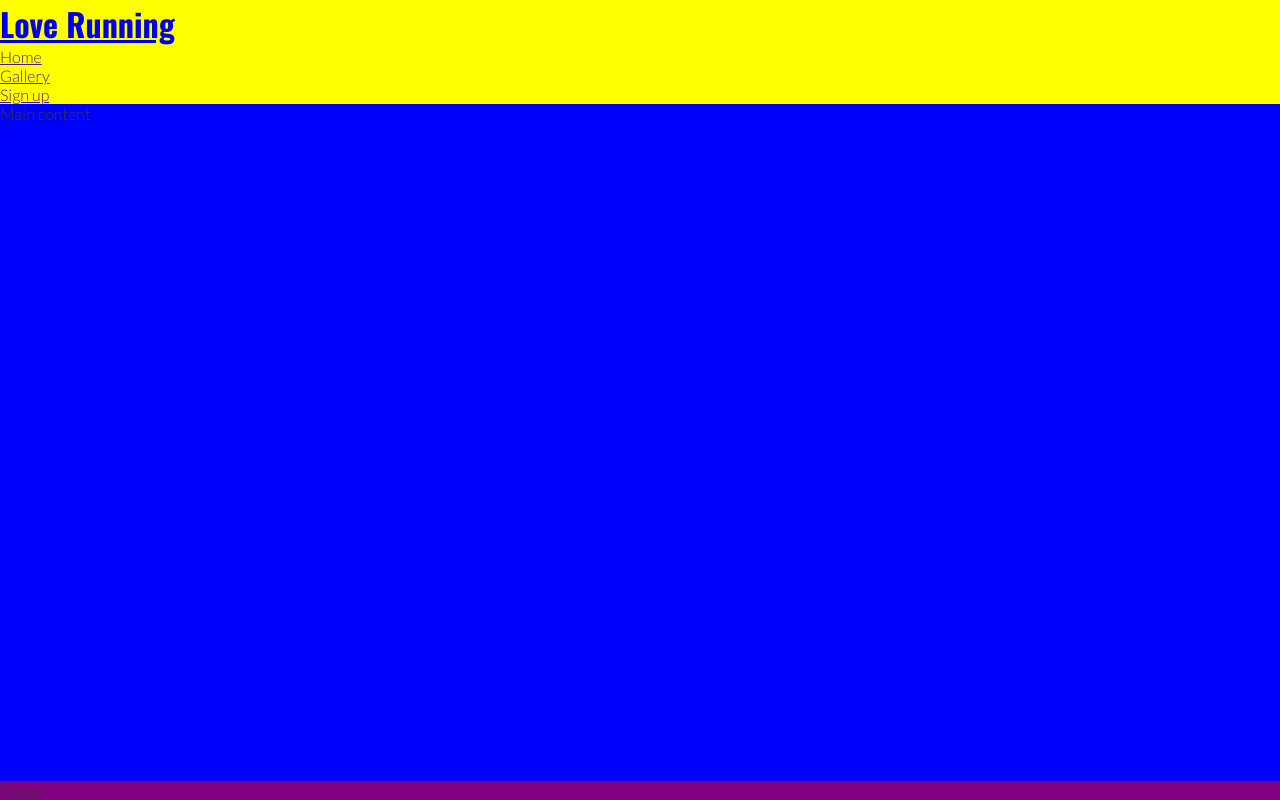
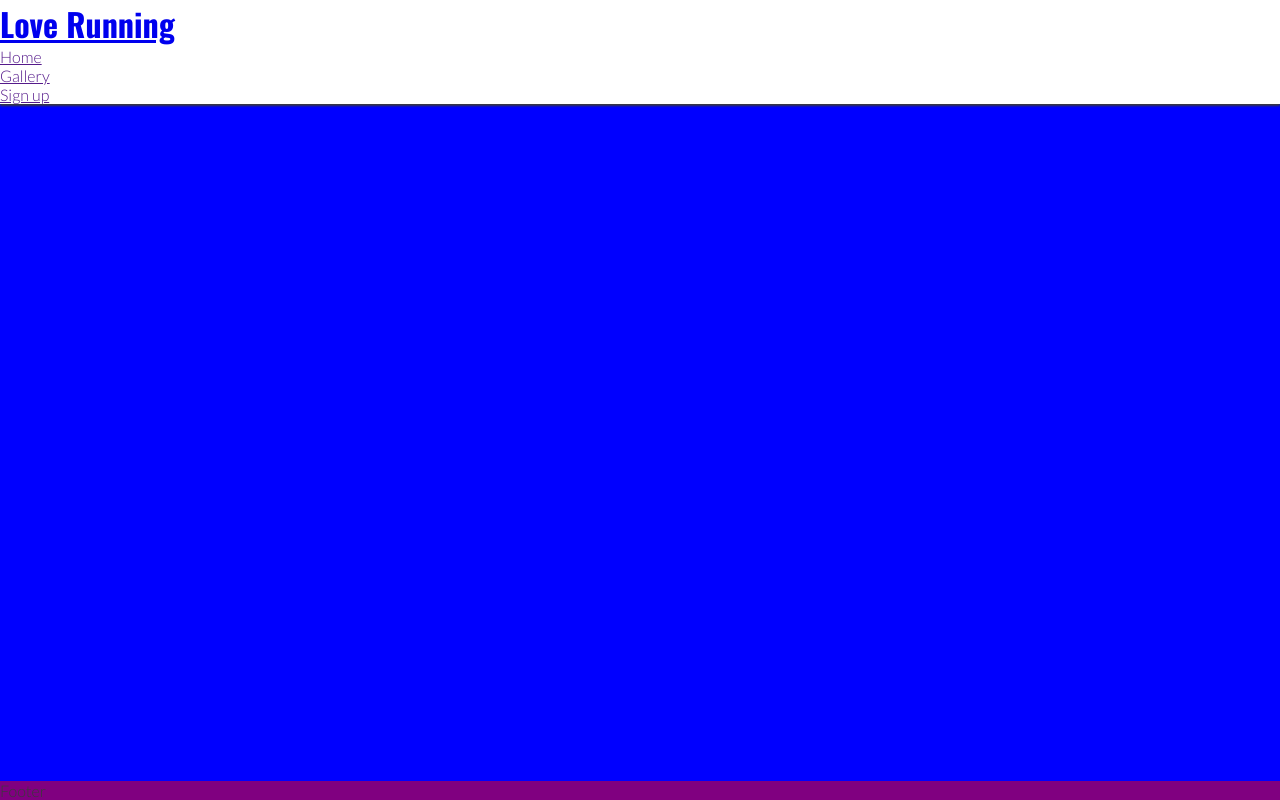
Before and after one commit to catapam/love-running, a plain HTML site: page index.html in a window 1280 px wide. Drawn offline with nearby package versions, Linux system fonts and the light colour scheme.

Commit message:
make header fixed and cahnge background color

```diff
--- a/assets/css/style.css
+++ b/assets/css/style.css
@@ -23,7 +23,12 @@ h1{
 }
 
 header {
-    background-color: yellow;
+    background-color: #ffffff;
+    padding: 0 1 rem;
+    position: fixed;
+    z-index: 99;
+    width: 100%;
+    box-shadow: 0 2px 2px #3a3a3a;
 }
 
 main{
```
